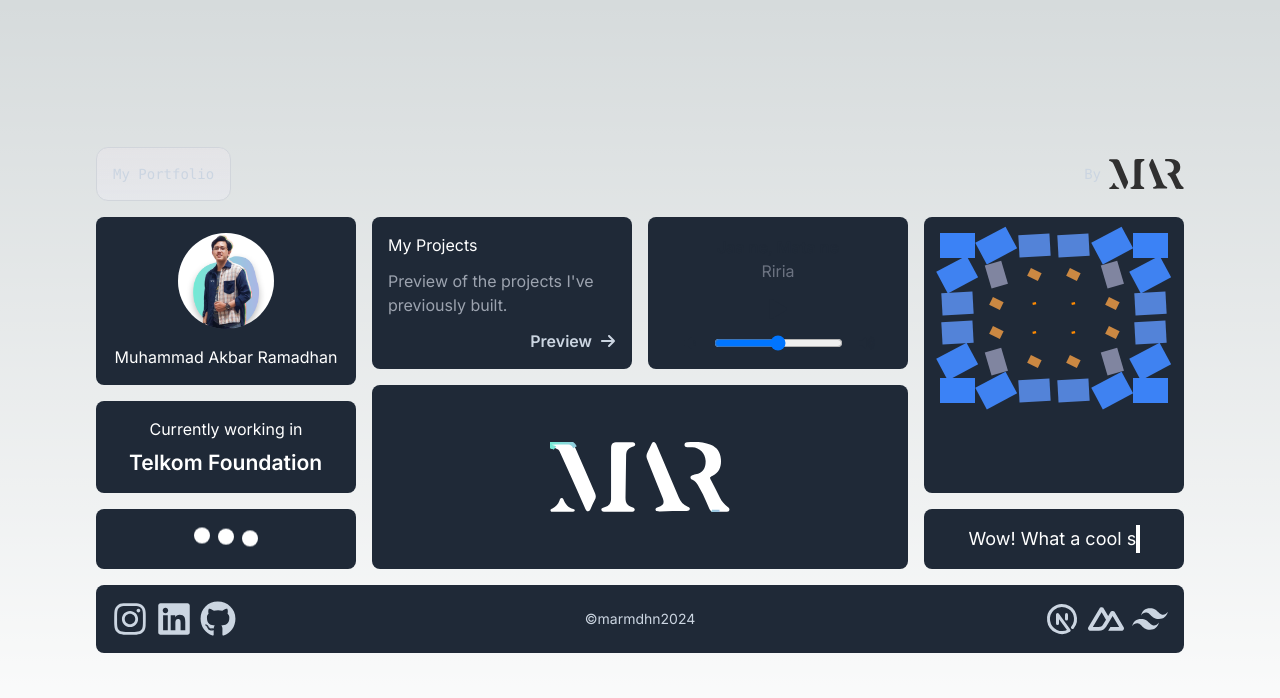
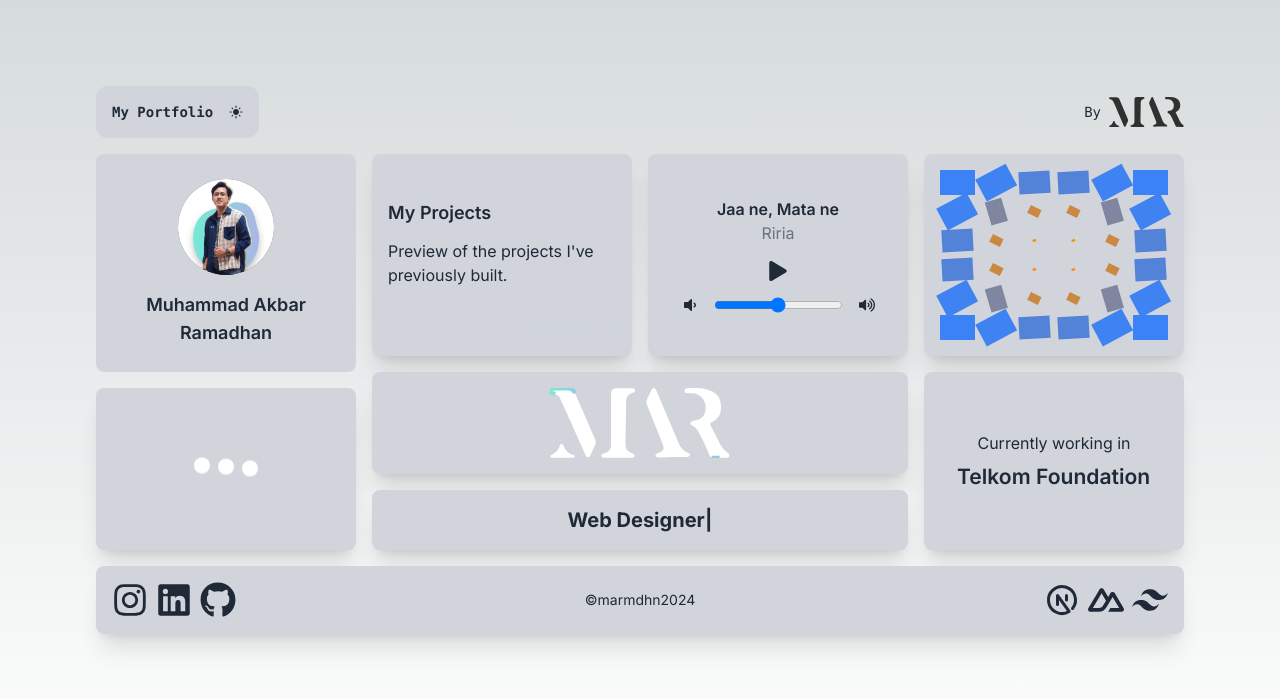
Before and after one commit to marmdhn/marmdhn, a Next.js app: page / in a window 1280 px wide. Shown: the top 698 px of the page. Built offline with nearby package versions, Linux system fonts and the light colour scheme.

Commit message:
style: adjust dark mode

```diff
--- a/app/page.tsx
+++ b/app/page.tsx
@@ -6,19 +6,22 @@ import Link from "next/link";
 import { TbBrandNextjs } from "react-icons/tb";
 import { SiNuxtdotjs } from "react-icons/si";
 import { RiTailwindCssFill } from "react-icons/ri";
-import MusicPlayer from "@/components/musicPlayer";
-import Modal from "@/components/modal";
+import MusicPlayer from "@/components/MusicPlayer";
+import Modal from "@/components/Modal";
+import AnimatedTypingText from "@/components/AnimatedTypingText";
+import ToggleDarkMode from "@/components/ToggleDarkMode";
 
 export default function Home() {
   return (
-    <main className="flex min-h-screen flex-col items-center justify-center p-6 sm:p-12 md:p-24 gap-4">
+    <main className="flex min-h-screen flex-col items-center justify-center p-6 sm:p-12 md:p-24 sm:pt-4 sm:pb-24 md:pt-4 md:pb-24 gap-4">
       <div className="z-10 w-full max-w-7xl items-center justify-between font-mono text-sm lg:flex">
-        <p className="fixed left-0 top-0 flex w-full justify-center border-b border-gray-300 bg-gradient-to-b from-zinc-200 pb-6 pt-8 backdrop-blur-2xl dark:border-neutral-800 dark:bg-zinc-800/30 dark:from-inherit lg:static lg:w-auto lg:rounded-xl lg:border lg:bg-gray-200 lg:p-4 lg:dark:bg-zinc-800/30">
-          My Portfolio
-        </p>
+        <div className="fixed font-bold left-0 top-0 flex gap-4 w-full justify-center bg-gradient-to-b pb-6 pt-8 backdrop-blur-2xl dark:bg-gray-800 from-inherit lg:static lg:w-auto lg:rounded-xl lg:bg-gray-300 lg:p-4 text-gray-800 dark:text-gray-200 transition-all duration-200">
+          <p>My Portfolio</p>
+          <ToggleDarkMode />
+        </div>
         <div className="fixed bottom-0 left-0 flex h-24 sm:h-48 w-full items-end justify-center bg-gradient-to-t from-white via-white dark:from-black dark:via-black lg:static lg:size-auto lg:bg-none">
           <a
-            className="pointer-events-none flex place-items-center gap-2 p-4 sm:p-8 lg:pointer-events-auto lg:p-0"
+            className="pointer-events-none flex place-items-center gap-2 p-4 sm:p-8 lg:pointer-events-auto lg:p-0 text-gray-800 dark:text-white"
             href="https://vercel.com?utm_source=create-next-app&utm_medium=appdir-template&utm_campaign=create-next-app"
             target="_blank"
             rel="noopener noreferrer"
@@ -37,8 +40,8 @@ export default function Home() {
       </div>
 
       <div className="w-full max-w-7xl grid grid-cols-1 sm:grid-cols-2 md:grid-cols-3 lg:grid-cols-4 gap-4 my-16 lg:my-0">
-        <div className="col-span-1 sm:col-span-2 lg:col-span-1 row-span-2 flex flex-col items-center justify-center bg-gray-800 p-4 rounded-lg">
-          <div className="w-24 h-24 rounded-full overflow-hidden bg-gray-600 mb-4">
+        <div className="col-span-2 lg:col-span-1 row-span-2 flex flex-col items-center justify-center bg-gray-300 dark:bg-gray-800 p-4 rounded-lg transition-all duration-200">
+          <div className="w-24 h-24 rounded-full overflow-hidden bg-gray-600 mb-4 transition-all duration-200 hover:scale-110">
             <Image
               src={"/profile.png"}
               alt={"image"}
@@ -47,40 +50,45 @@ export default function Home() {
               className="object-contain w-full h-full"
             />
           </div>
-          <span className="text-white text-center">
+          <span className="text-gray-800 font-semibold dark:text-gray-200 text-center text-lg">
             Muhammad Akbar Ramadhan
           </span>
         </div>
-        <div className="col-span-1 bg-gray-800 p-4 rounded-lg">
-          <div className="flex flex-col justify-center h-full gap-3">
-            <span className="text-white">My Projects</span>
-            <p className="text-gray-400">
-              Preview of the projects I&apos;ve previously built.
-            </p>
+
+        <div className="col-span-2 sm:col-span-1 bg-gray-300 dark:bg-gray-800 transition-all duration-200 shadow-xl dark:shadow-none p-4 rounded-lg">
+          <div className="flex flex-col justify-between h-full">
+            <div className="flex flex-col justify-center h-full gap-3">
+              <span className="font-semibold text-lg text-gray-800 dark:text-gray-200">
+                My Projects
+              </span>
+              <p className="text-gray-800 dark:text-gray-400">
+                Preview of the projects I&apos;ve previously built.
+              </p>
+            </div>
             <Modal
               title="Notification!"
-              content="This feature will be avalaible soon"
+              content="This feature will be available soon"
             />
           </div>
         </div>
-        <div className="col-span-1 bg-gray-800 p-4 rounded-lg">
+        <div className="col-span-2 sm:col-span-1 bg-gray-300 dark:bg-gray-800 transition-all duration-200 shadow-xl dark:shadow-none p-4 rounded-lg">
           <MusicPlayer />
         </div>
-        <div className="col-span-1 row-span-3 bg-gray-800 p-4 rounded-lg mx-auto w-full">
+        <div className="col-span-2 md:col-span-1 bg-gray-300 dark:bg-gray-800 transition-all duration-200 shadow-xl dark:shadow-none p-4 rounded-lg mx-auto w-full">
           <AnimatedGrid />
         </div>
-        <div className="col-span-1 sm:col-span-2 lg:col-span-2 row-span-3 bg-gray-800 p-4 rounded-lg flex items-center justify-center">
+        <div className="col-span-2 sm:col-span-2 lg:col-span-2 row-span-3 bg-gray-300 dark:bg-gray-800 transition-all duration-200 shadow-xl dark:shadow-none p-4 rounded-lg flex items-center justify-center">
           <AnimatedText />
         </div>
-        <div className="col-span-1 bg-gray-800 p-4 rounded-lg flex items-center justify-center">
-          <span className="text-white text-center">
+        <div className="col-span-1 lg:row-span-5 bg-gray-300 dark:bg-gray-800 transition-all duration-200 shadow-xl dark:shadow-none p-4 rounded-lg flex items-center justify-center">
+          <span className="text-gray-800 dark:text-gray-200 text-center">
             Currently working in
             <h1 className="font-semibold text-xl animate-scale mt-2">
               Telkom Foundation
             </h1>
           </span>
         </div>
-        <div className="col-span-1 bg-gray-800 p-4 rounded-lg flex items-center justify-center">
+        <div className="col-span-1 row-span-3 lg:row-span-4 bg-gray-300 dark:bg-gray-800 transition-all duration-200 shadow-xl dark:shadow-none p-4 rounded-lg flex items-center justify-center">
           <div className="flex gap-2 justify-center items-center">
             <span className="sr-only">Loading...</span>
             <div className="h-4 w-4 bg-white rounded-full animate-bounce [animation-delay:-0.3s]"></div>
@@ -88,25 +96,21 @@ export default function Home() {
             <div className="h-4 w-4 bg-white rounded-full animate-bounce"></div>
           </div>
         </div>
-        <div className="col-span-1 bg-gray-800 p-4 rounded-lg flex items-center justify-center">
-          <div className="w-1/2 sm:w-11/12 lg:w-3/4">
-            <h1 className="animate-typing overflow-hidden whitespace-nowrap border-r-4 border-r-white text-lg text-white">
-              Wow! What a cool site
-            </h1>
-          </div>
+        <div className="col-span-1 md:col-span-2 row-span-2 bg-gray-300 dark:bg-gray-800 transition-all duration-200 shadow-xl dark:shadow-none p-4 rounded-lg flex items-center justify-center">
+          <AnimatedTypingText />
         </div>
-        <div className="col-span-1 sm:col-span-2 lg:col-span-4 bg-gray-800 p-4 rounded-lg flex flex-wrap justify-between items-center">
+        <div className="col-span-2 md:col-span-3 lg:col-span-4 bg-gray-300 dark:bg-gray-800 transition-all duration-200 shadow-xl dark:shadow-none p-4 rounded-lg flex flex-wrap justify-between items-center text-gray-800 dark:text-white">
           <div className="flex space-x-2">
             <Link href="https://www.instagram.com/marmdhn_/" target="_blank">
               <FaInstagram
                 size={36}
-                className="transition-all duration-200 hover:text-gray-400 hover:cursor-pointer"
+                className="transition-all duration-200 hover:text-gray-400 hover:cursor-pointer text-gray-800 dark:text-white dark:hover:text-gray-400"
               />
             </Link>
             <Link href="https://www.linkedin.com/in/marmdhn/" target="_blank">
               <FaLinkedin
                 size={36}
-                className="transition-all duration-200 hover:text-gray-400 hover:cursor-pointer"
+                className="transition-all duration-200 hover:text-gray-400 hover:cursor-pointer text-gray-800 dark:text-white dark:hover:text-gray-400"
               />
             </Link>
             <Link
@@ -115,7 +119,7 @@ export default function Home() {
             >
               <FaGithub
                 size={36}
-                className="transition-all duration-200 hover:text-gray-400 hover:cursor-pointer"
+                className="transition-all duration-200 hover:text-gray-400 hover:cursor-pointer text-gray-800 dark:text-white dark:hover:text-gray-400"
               />
             </Link>
           </div>
@@ -124,19 +128,19 @@ export default function Home() {
             <Link href="https://nextjs.org/" target="_blank">
               <TbBrandNextjs
                 size={36}
-                className="transition-all duration-200 hover:text-gray-400 hover:cursor-pointer"
+                className="transition-all duration-200 hover:text-gray-400 hover:cursor-pointer text-gray-800 dark:text-white dark:hover:text-gray-400"
               />
             </Link>
             <Link href="https://nuxt.com/" target="_blank">
               <SiNuxtdotjs
                 size={36}
-                className="transition-all duration-200 hover:text-gray-400 hover:cursor-pointer"
+                className="transition-all duration-200 hover:text-gray-400 hover:cursor-pointer text-gray-800 dark:text-white dark:hover:text-gray-400"
               />
             </Link>
             <Link href="https://tailwindcss.com/" target="_blank">
               <RiTailwindCssFill
                 size={36}
-                className="transition-all duration-200 hover:text-gray-400 hover:cursor-pointer"
+                className="transition-all duration-200 hover:text-gray-400 hover:cursor-pointer text-gray-800 dark:text-white dark:hover:text-gray-400"
               />
             </Link>
           </div>
```
